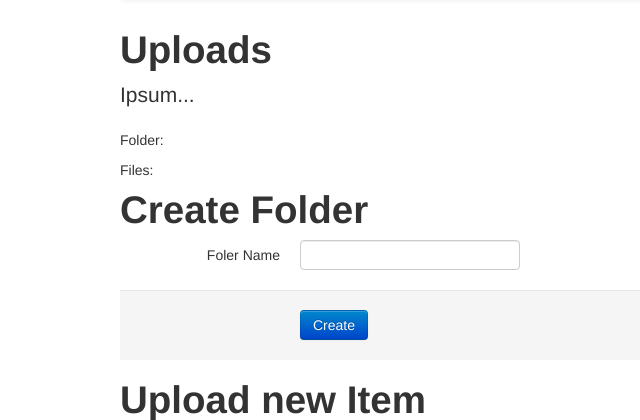
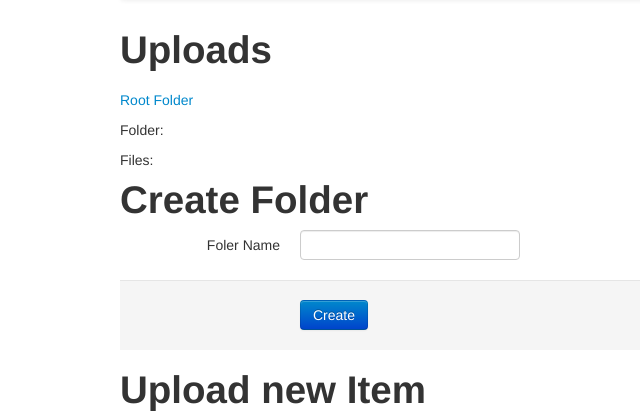
Before and after one commit to ctreffe/mortimer, a Flask app: page /uploads/ in a window 1280 px wide. Shown: the part 42-462 px from the top of the page, without its empty margins (50-690 px from the left). Run offline with Flask 2, Linux system fonts and the light colour scheme; the visitor is signed in with stand-in values (Sample User, id 1); parts of the project's set-up code (start-up, migrations or seed data) failed here and were passed over.

Commit message:
adds sorting & parent dir links in uploads

```diff
--- a/mortimer/templates/uploads.html
+++ b/mortimer/templates/uploads.html
@@ -5,7 +5,12 @@
 
 
     <h1>Uploads</h1>
-    <p class="lead">Ipsum...</p>
+    <p class="lead">{{ cur_path }}</p>
+    {% if parent_directory %}
+        <p><a href="{{ url_for('upload-path', path=parent_directory) }}"> {{ parent_directory }}</a></p>
+    {% else %}
+        <p><a href="{{ url_for('uploads') }}"> Root Folder </a></p>
+    {% endif %}
     Folder:
     <ul>
         {% for folder in folders %}
--- a/mortimer/views.py
+++ b/mortimer/views.py
@@ -149,7 +149,7 @@ class ExperimentEditView(MethodView):
 class ExperimentListView(View):
     decorators = [login_required]
     def dispatch_request(self):
-        experiments = current_app.db.Experiment.find({'owner': ObjectId(current_user.get_id())})
+        experiments = current_app.db.Experiment.find({'owner': ObjectId(current_user.get_id())}).sort('name')
         return render_template('experiment_list.html', experiments=experiments)
 
 class ExperimentExportView(View):
@@ -193,8 +193,25 @@ class ExperimentExportView(View):
 class UploadView(View):
     decorators = [login_required]
     methods = ['GET', 'POST']
+
+    def split_path(self, path):
+        folders = []
+        while 1:
+            path, folder = os.path.split(path)
+            if folder != "":
+                folders.append(folder)
+            else:
+                if path != "":
+                    folders.append(path)
+                break
+        folders.reverse()
+        return folders
+
     def dispatch_request(self, path, delete):
-        path = '/'.join([secure_filename(x) for x in path.split('/')])
+        path = [secure_filename(x) for x in self.split_path(path)]
+
+        parent_directory = '/'.join(path[0:-1]) if len(path) > 1 else None
+        path = '/'.join(path)
         if delete:
             full = os.path.join(current_app.instance_path, current_app.config['UPLOAD_FOLDER'], path)
             if os.path.isdir(full):
@@ -235,10 +252,13 @@ class UploadView(View):
                 elif os.path.isfile(full):
                     files.append((f, rel))
 
+            files = sorted(files)
+            folders = sorted(folders)
 
 
             return render_template('uploads.html', upload_form=upload_form,
-                folder_form=folder_form, files=files, folders=folders)
+                folder_form=folder_form, files=files, folders=folders, cur_path=path,
+                parent_directory=parent_directory)
 
 class FooView(View):
     def dispatch_request(self):
```
